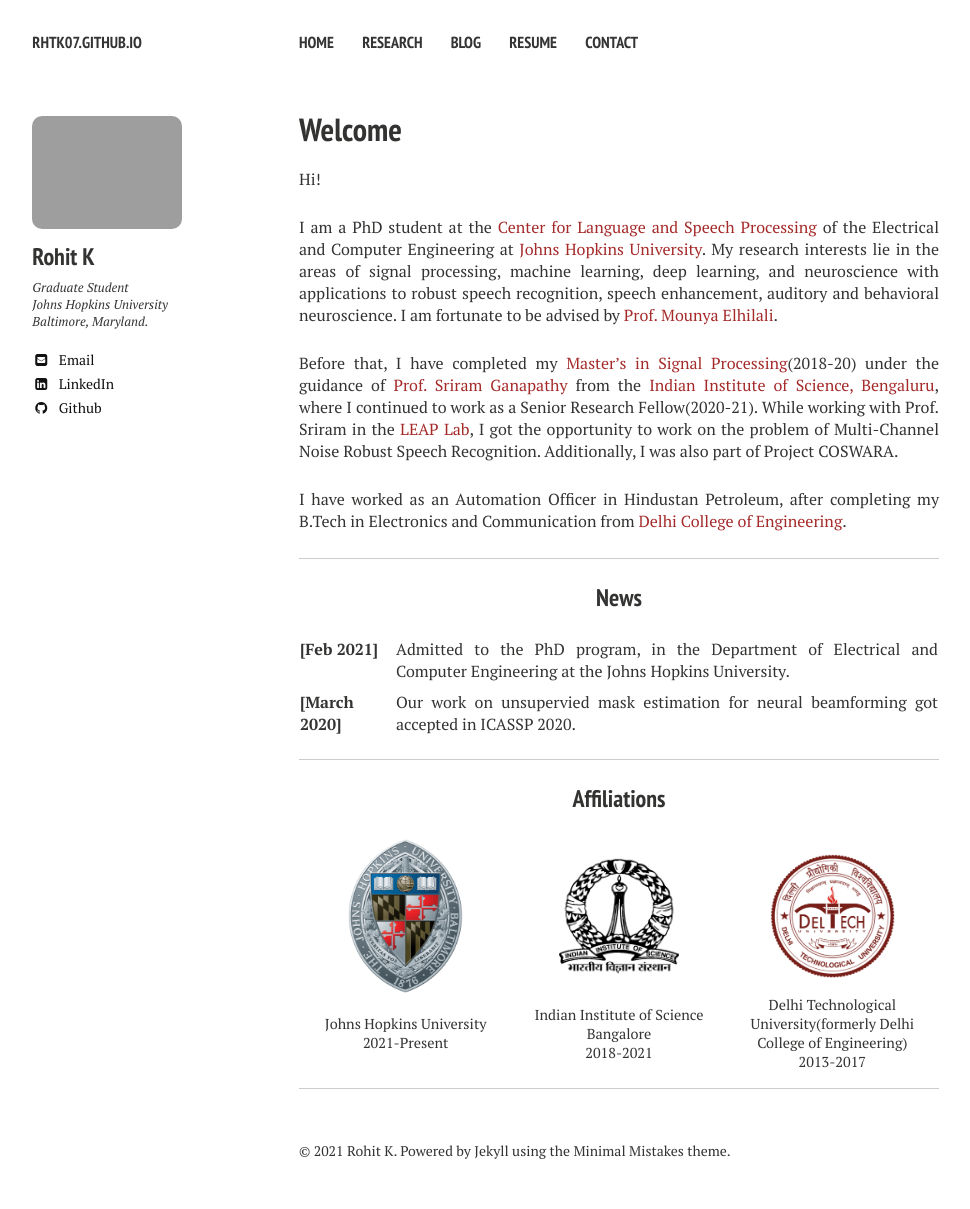
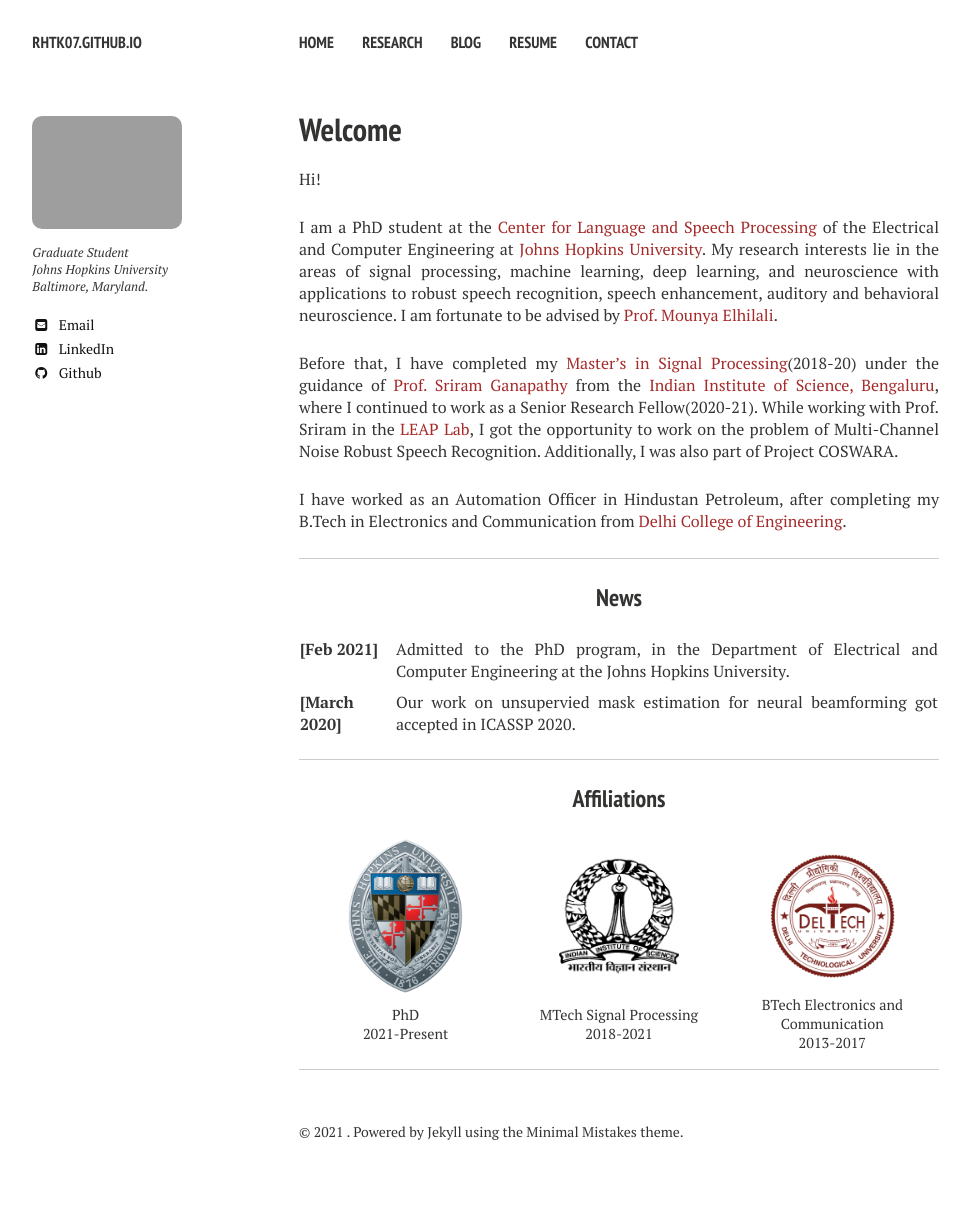
Before and after one commit to RhtK07/RhtK07.github.io, a Jekyll site: the page built from index.md, in a window 1280 px wide. Shown: the whole page, without its empty margins (21-991 px from the left). Built offline with Jekyll 4.4.1, drawn with Linux system fonts in a browser that asks for light colours; nearby versions of some CDN libraries.

Commit message:
some changes

```diff
--- a/_config.yml
+++ b/_config.yml
@@ -23,7 +23,7 @@ kramdown:
 
 # Site owner
 owner:
-  name: Rohit K
+  name:
   avatar: rohitk_b1.jpg
   position: Graduate Student
   school: Johns Hopkins University
--- a/index.md
+++ b/index.md
@@ -55,9 +55,9 @@ I have worked as an Automation Officer in Hindustan Petroleum, after completing
         </td>
     <tr>
     <tr>
-        <td>Johns Hopkins University<br>2021-Present</td>
-        <td>Indian Institute of Science Bangalore<br>2018-2021</td>
-        <td>Delhi Technological University(formerly Delhi College of Engineering)<br>2013-2017</td>
+        <td>PhD<br>2021-Present</td>
+        <td>MTech Signal Processing<br>2018-2021</td>
+        <td>BTech Electronics and Communication<br>2013-2017</td>
     </tr>
     </tr>
     </tr>
```
Also changed, not shown: 1 other file.
